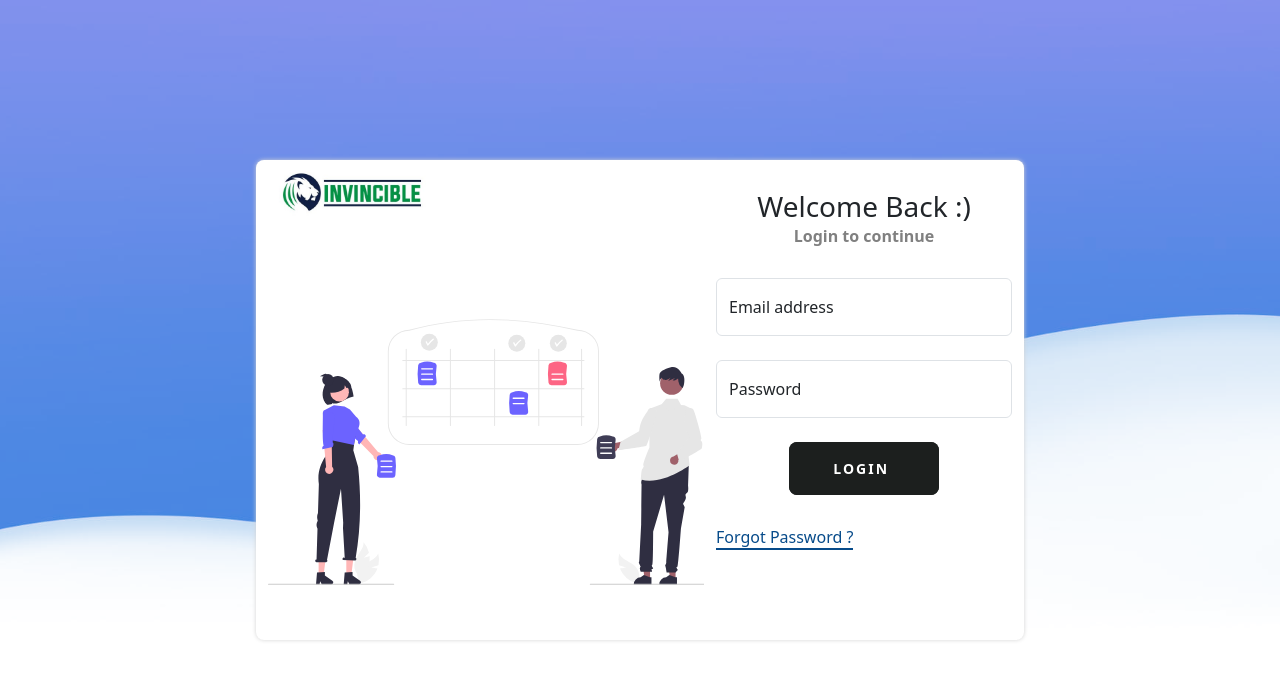
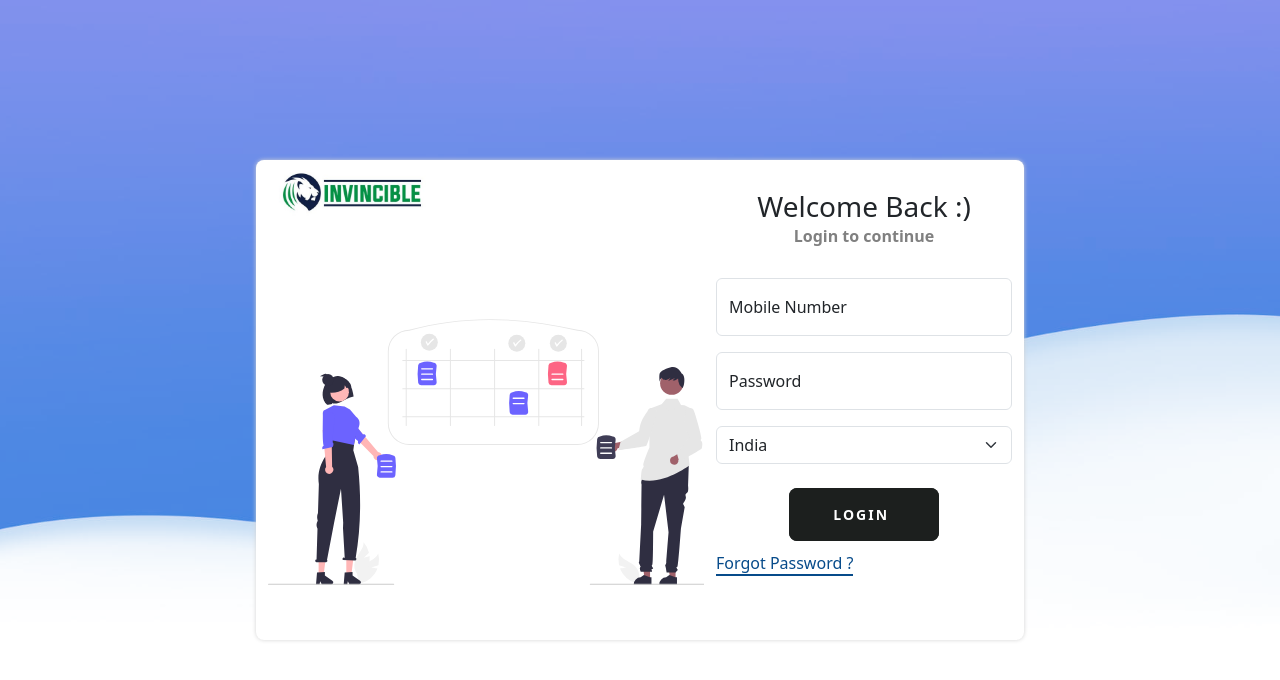
Before and after one commit to BRajapandi/prj1, a React (Create React App) app: page / in a window 1280 px wide. Shown: the top 680 px of the page. Built offline with nearby package versions, Linux system fonts and the light colour scheme.

Commit message:
login api integration start

```diff
--- a/package.json
+++ b/package.json
@@ -17,6 +17,7 @@
     "react-router-dom": "^6.21.3",
     "react-scripts": "5.0.1",
     "react-spinners": "^0.13.8",
+    "react-toastify": "^10.0.4",
     "styled-components": "^6.1.8",
     "web-vitals": "^2.1.4"
   },
--- a/src/App.js
+++ b/src/App.js
@@ -13,15 +13,24 @@ import NotFound from "./Components/NotFound/NotFound";
 import AuthWrapper from "./Components/AuthWrapper/AuthWrapper";
 import ChangePin from "./Components/ChangePin/ChangePin";
 import ImageUploader from "./Components/ImageUploader/index";
+import { ToastContainer } from "react-toastify";
+import axios from "axios";
 
 function App() {
   const location = useLocation();
   useEffect(() => {
     Aos.init({ duration: 1000, offset: 0 });
   }, []);
+  axios.defaults.baseURL = "http://ns6887.cms504.com:9090/api/v1";
+  axios.defaults.headers.common["Authorization"] = "token";
   return (
+    <>
       <Routes location={location} key={location.pathname}>
-      <Route path="/" element={<AuthWrapper />} loader={<div>Loading...</div>}>
+        <Route
+          path="/"
+          element={<AuthWrapper />}
+          loader={<div>Loading...</div>}
+        >
           <Route element={<Login />} path="" loader={<div>Loading...</div>} />
           <Route
             element={<VerifyOtp />}
@@ -64,6 +73,19 @@ function App() {
         </Route>
         <Route element={<NotFound />} path="*" />
       </Routes>
+      <ToastContainer
+        position="bottom-center"
+        autoClose={1500}
+        hideProgressBar
+        newestOnTop={false}
+        closeOnClick
+        rtl={false}
+        pauseOnFocusLoss
+        draggable
+        pauseOnHover
+        theme="dark"
+      />
+    </>
   );
 }
 
--- a/src/Components/AddCustomer/AddCustomer.js
+++ b/src/Components/AddCustomer/AddCustomer.js
@@ -7,37 +7,37 @@ function AddCustomer() {
       <div className="container-fluid">
         <header>Add Customer</header>
         <div className="row">
-          <div class="col-12 col-sm-6 col-lg-4 mb-4">
-            <label for="Name" class="form-label">
+          <div className="col-12 col-sm-6 col-lg-4 mb-4">
+            <label htmlFor="Name" className="form-label">
               Name
             </label>
-            <input type="text" class="form-control" id="Name" />
-            <div class="valid-feedback">Looks good!</div>
+            <input type="text" className="form-control" id="Name" />
+            <div className="valid-feedback">Looks good!</div>
           </div>
-          <div class="col-12 col-sm-6 col-lg-4 mb-4">
-            <label for="userName" class="form-label">
+          <div className="col-12 col-sm-6 col-lg-4 mb-4">
+            <label htmlFor="userName" className="form-label">
               User Name
             </label>
-            <input type="text" class="form-control" id="userName" />
-            <div class="valid-feedback">Looks good!</div>
+            <input type="text" className="form-control" id="userName" />
+            <div className="valid-feedback">Looks good!</div>
           </div>
-          <div class="col-12 col-sm-6 col-lg-4 mb-4">
-            <label for="email" class="form-label">
+          <div className="col-12 col-sm-6 col-lg-4 mb-4">
+            <label htmlFor="email" className="form-label">
               Email ID
             </label>
-            <input type="text" class="form-control" id="email" />
-            <div class="valid-feedback">Looks good!</div>
+            <input type="text" className="form-control" id="email" />
+            <div className="valid-feedback">Looks good!</div>
           </div>
-          <div class="col-12 col-sm-6 col-lg-4 mb-4">
-            <label for="password" class="form-label">
+          <div className="col-12 col-sm-6 col-lg-4 mb-4">
+            <label htmlFor="password" className="form-label">
               Password
             </label>
             <div className="input-group">
-              <input type="password" class="form-control" id="password" />
-              <span class="input-group-text">
+              <input type="password" className="form-control" id="password" />
+              <span className="input-group-text">
                 <BsFillEyeSlashFill />
               </span>
-              <div class="valid-feedback">Looks good!</div>
+              <div className="valid-feedback">Looks good!</div>
             </div>
           </div>
         </div>
--- a/src/Components/Login/Login.js
+++ b/src/Components/Login/Login.js
@@ -3,16 +3,44 @@ import Wrapper from "./LoginStyle";
 import CutButton from "../../asserts/button/index";
 import logo from "../../asserts/images/logo.jpeg";
 import { Link, useNavigate } from "react-router-dom";
+import { toast } from "react-toastify";
+import axios from "axios";
 
 const initalState = {
-  emailId: "",
+  mobileNumber: "",
   password: "",
+  countryCode: "91",
 };
 function Login() {
   const [userDetail, setUserDetail] = useState(initalState);
   const [error, setError] = useState({ errField: "", errMsg: "" });
+  const pattern = /^\w+@[a-zA-Z_]+?\.[a-zA-Z]{2,3}$/;
+
   let navigate = useNavigate();
-
+  const handleUserDetail = (e) => {
+    let value = e.target.value;
+    let element = e.target.id;
+    setUserDetail((e) => ({ ...e, [element]: value }));
+    setError({ errField: "", errMsg: "" });
+  };
+  const validateUser = () => {
+    axios({
+      method: "post",
+      url: "/login",
+      data: userDetail,
+      headers: {
+        // 'Authorization': `bearer ${token}`,
+        "Content-Type": "application/json",
+      },
+    })
+      .then((e) => {
+        toast.warn("Wow so easy!");
+      })
+      .catch((e) => {
+        toast.error("Wow so easy!");
+      });
+    // navigate("/add-product");
+  };
   return (
     <Wrapper className="col-12 col-sm-5">
       <div className="loginLogo">
@@ -24,38 +52,56 @@ function Login() {
       <span className="loginSubTitle" data-aos="fade-up" data-aos-delay="150">
         Login to continue
       </span>
-      <div class="form-floating mb-4" data-aos="fade-up" data-aos-delay="300">
+      <div
+        className="form-floating mb-3"
+        data-aos="fade-up"
+        data-aos-delay="300"
+      >
         <input
-          type="email"
+          type="text"
           className={`form-control ${
-            error.errField === "emailId" ? "is-invalid" : ""
+            error.errField === "mobileNumber" ? "is-invalid" : ""
           }`}
-          id="emailId"
-          placeholder="Email address"
-          value={userDetail.emailId}
-          // onChange={handleUserDetail}
+          id="mobileNumber"
+          placeholder="Mobile Number"
+          value={userDetail.mobileNumber}
+          onChange={handleUserDetail}
         />
-        <label for="emailId">Email address</label>
-        <div class="invalid-feedback">{error.errMsg}</div>
+        <label htmlFor="mobileNumber">Mobile Number</label>
+        <div className="invalid-feedback">{error.errMsg}</div>
       </div>
-      <div class="form-floating mb-4" data-aos="fade-up" data-aos-delay="450">
+      <div
+        className="form-floating mb-3"
+        data-aos="fade-up"
+        data-aos-delay="450"
+      >
         <input
           type="password"
-          class={`form-control ${
+          className={`form-control ${
             error.errField === "password" ? "is-invalid" : ""
           }`}
           id="password"
           placeholder="Password"
           value={userDetail.password}
-          // onChange={handleUserDetail}
+          onChange={handleUserDetail}
         />
-        <label for="password">Password</label>
-        <div class="invalid-feedback">{error.errMsg}</div>
+        <label htmlFor="password">Password</label>
+        <div className="invalid-feedback">{error.errMsg}</div>
+      </div>
+      <div className="mb-4" data-aos="fade-up" data-aos-delay="550">
+        <select
+          className="form-select  mb-3"
+          aria-label="Large select example"
+          value={userDetail.countryCode}
+          id="countryCode"
+        >
+          <option value="91">India</option>
+          <option value="92">UK</option>
+          <option value="93">Srilanka</option>
+        </select>
       </div>
       <div data-aos="fade-up" data-aos-delay="600">
-        <CutButton clickFunction={() => navigate("/add-product")}>
-          Login
-        </CutButton>
+        <CutButton clickFunction={validateUser}>Login</CutButton>
       </div>
       <div data-aos="fade-up" data-aos-delay="750" className="forgotstyle">
         <Link to="/verify-otp">Forgot Password ?</Link>
--- a/src/asserts/button/button.css
+++ b/src/asserts/button/button.css
@@ -31,7 +31,7 @@ h1 {
   flex-wrap: wrap;
   justify-content: center;
   max-width: 1000px;
-  margin: 0px auto 15px;
+  margin: 0px auto 0px;
 }
 .cstbtn {
   position: relative;
@@ -41,7 +41,7 @@ h1 {
   background-color: transparent;
   border: none;
   cursor: pointer;
-  margin: 0px 25px 15px;
+  margin: 0px 25px 10px;
   min-width: 150px;
 }
 .cstbtn span {
--- a/src/asserts/button/index.js
+++ b/src/asserts/button/index.js
@@ -1,15 +1,20 @@
-import React from 'react'
-import './button.css'
+import React from "react";
+import "./button.css";
 function CutButton(props) {
   return (
     <>
-      <div class="cstbtn-holder">
-        <button class="cstbtn cstbtn-1 hover-filled-slide-down" onClick={props.clickFunction}>
-          <span>{props.children}&nbsp;<i class="bi bi-box-arrow-in-right"></i></span>
+      <div className="cstbtn-holder">
+        <button
+          className="cstbtn cstbtn-1 hover-filled-slide-down"
+          onClick={props.clickFunction}
+        >
+          <span>
+            {props.children}&nbsp;<i className="bi bi-box-arrow-in-right"></i>
+          </span>
         </button>
       </div>
     </>
-  )
+  );
 }
 
-export default CutButton
+export default CutButton;
--- a/src/index.js
+++ b/src/index.js
@@ -3,6 +3,7 @@ import ReactDOM from "react-dom/client";
 import "./index.css";
 import App from "./App";
 import "bootstrap/dist/css/bootstrap.min.css";
+import "react-toastify/dist/ReactToastify.css";
 import "aos/dist/aos.css";
 import { BrowserRouter } from "react-router-dom";
 import reportWebVitals from "./reportWebVitals";
```
Also changed, not shown: 1 other file (tests, documents, lock files or other folders). Lines whose indentation alone changed are shown as unchanged.
